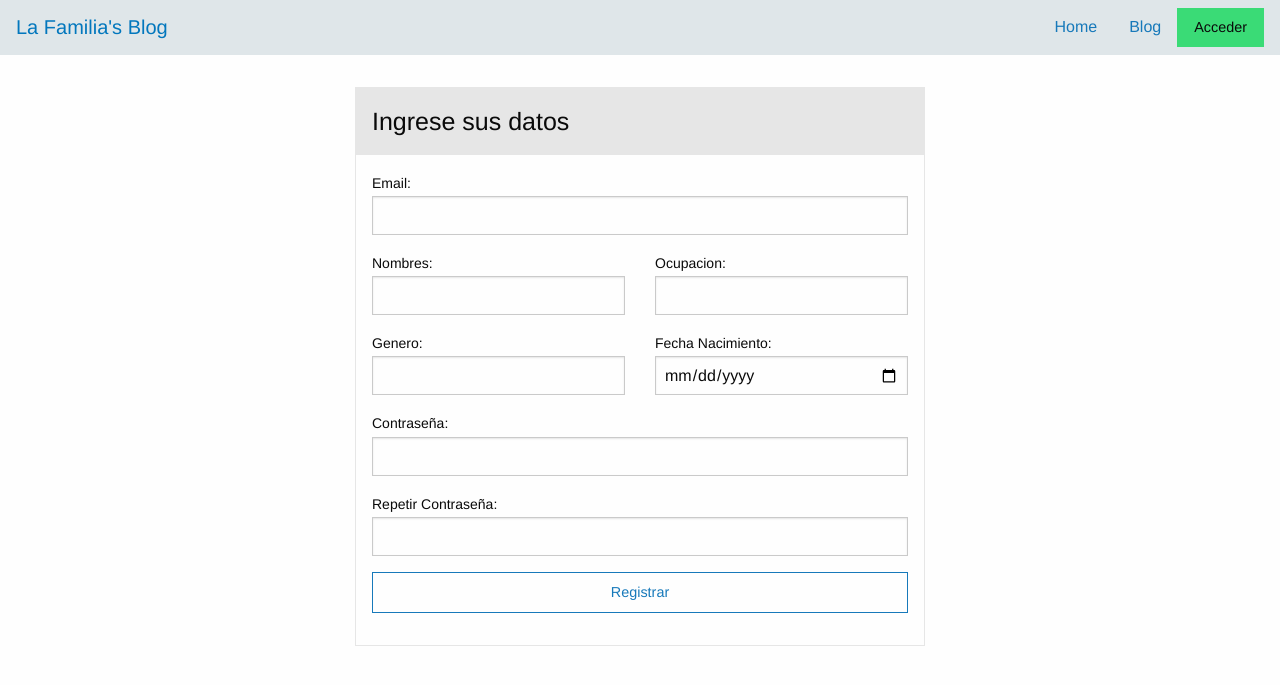
After one commit to orlandor55/EntregaRuiz, a Django app: template blog/templates/users/register.html in a window 1280 px wide. The commit adds this page. Shown: the top 685 px of the page. Run offline with Django 3.2, Linux system fonts and the light colour scheme; the template is opened without the code that fills it, so the values that code supplies are empty, except form fields; tables that the repository leaves empty hold one stand-in row (values such as "Sample post"); form fields are guessed from the names that the template uses; some libraries are stand-ins or nearby versions.

Commit message:
Configuración de la página de register y de login

```diff
--- a/blog/applications/users/views.py
+++ b/blog/applications/users/views.py
@@ -33,9 +33,9 @@ class UserRegisterView(FormView):
         #
         User.objects.create_user(
             form.cleaned_data['email'],
-            form.cleaned_data['full_name'],
             form.cleaned_data['password1'],
-            ocupation=form.cleaned_data['apellidos'],
+            full_name = form.cleaned_data['full_name'],
+            ocupation=form.cleaned_data['ocupation'],
             genero=form.cleaned_data['genero'],
             date_birth=form.cleaned_data['date_birth'],
         )
@@ -47,7 +47,7 @@ class UserRegisterView(FormView):
 class LoginUser(FormView):
     template_name = 'users/login.html'
     form_class = LoginForm
-    success_url = reverse_lazy('home_app:home-user')
+    success_url = reverse_lazy('home_app:index')
 
     def form_valid(self, form):
         user = authenticate(
--- a/blog/templates/includes/header.html
+++ b/blog/templates/includes/header.html
@@ -17,7 +17,7 @@
                     <a href="{% url 'entrada_app:entry-list' %}">Blog</a>
                 </li>
                 <li>
-                    <a class="success button">Acceder</a>
+                    <a href="{% url 'users_app:user-login' %}" class="success button">Acceder</a>
                 </li>
 
             </ul>
--- /dev/null
+++ b/blog/templates/users/base_users.html
@@ -0,0 +1,11 @@
+{% extends "base.html" %}
+
+{% load  static %}
+
+{% block css %}
+<link rel="stylesheet" href="{% static 'css/myblog.css' %}">
+{% endblock css %}
+
+{% block js %}
+
+{% endblock js %}
--- /dev/null
+++ b/blog/templates/users/register.html
@@ -0,0 +1,60 @@
+{% extends "users/base_users.html" %}
+{% load  static %}
+
+{% block content %}
+
+{% include "includes/header.html" %}
+
+<div class="grid-container">
+    <div class="grid-x grid-margin-x align-center">
+        <div class="cell medium-10 large-6" style="margin-top: 2em;">
+            <div class="card" style="width: 100%;">
+                <div class="card-divider">
+                  <h4>Ingrese sus datos</h4>
+                </div>
+                <div class="card-section">
+                    <form class="grid-x grid-margin-x" method="post" enctype="multipart/form-data"> {% csrf_token %}
+                        <div class="cell large-12">
+                            <label>Email:
+                            {{ form.email }}
+                            </label>
+                        </div>
+                        <div class="cell large-6">
+                            <label>Nombres:
+                            {{ form.full_name }}
+                            </label>
+                        </div>
+                        <div class="cell medium-6">
+                            <label>Ocupacion:
+                            {{ form.ocupation }}
+                            </label>
+                        </div>
+                        <div class="cell medium-6">
+                            <label>Genero:
+                            {{ form.genero }}
+                            </label>
+                        </div>
+                        <div class="cell medium-6">
+                            <label>Fecha Nacimiento:
+                            {{ form.date_birth }}
+                            </label>
+                        </div>
+                        <div class="cell medium-12">
+                            <label>Contraseña:
+                            {{ form.password1 }}
+                            </label>
+                        </div>
+                        <div class="cell medium-12">
+                            <label>Repetir Contraseña:
+                            {{ form.password2 }}
+                            </label>
+                        </div>
+                        <button type="submit" class="cell hollow button primary">Registrar</button>
+                    </form>
+                </div>
+            </div>
+        </div>
+    </div>
+</div>
+
+{% endblock content %}
```
Also changed, not shown: blog/applications/users/forms.py (+24 -0 lines), blog/templates/users/login.html (added, +36 -0 lines).
